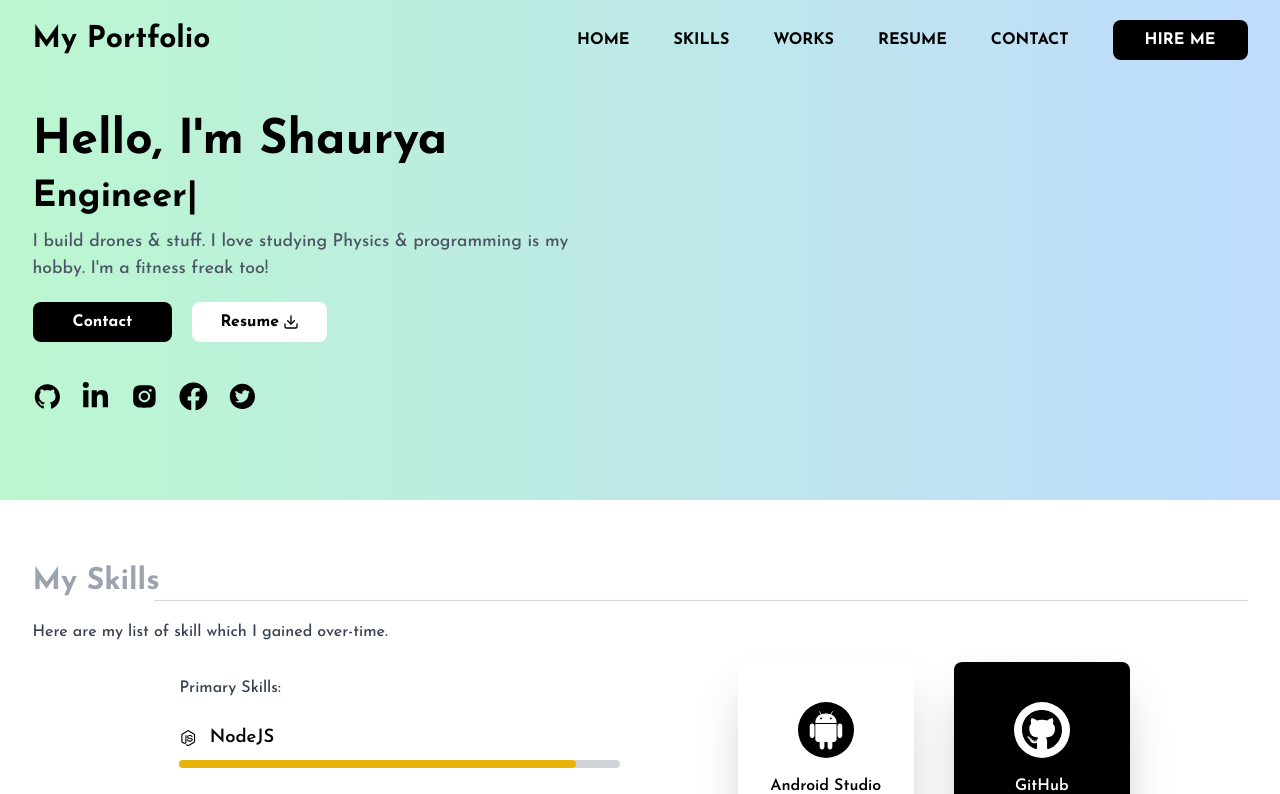
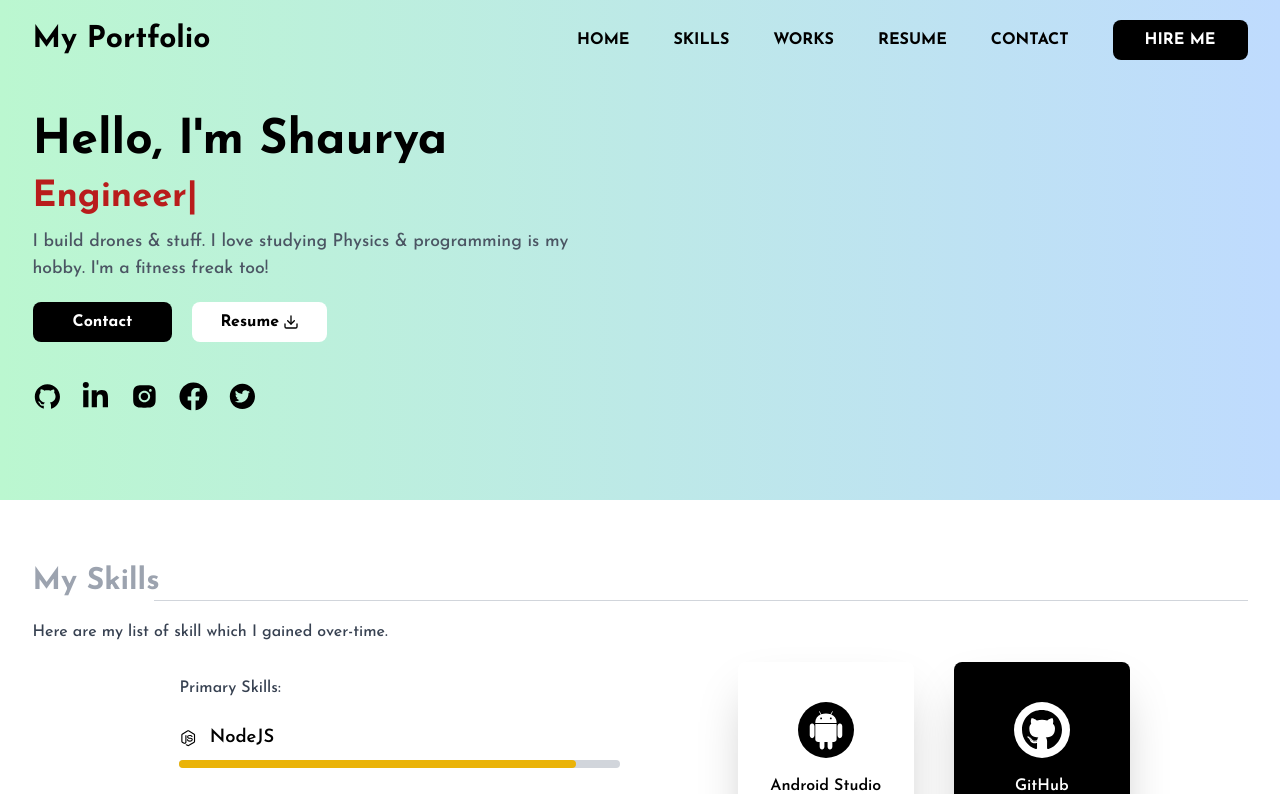
Before and after one commit to ShauryaKr/shaurya-portfolio-2, a React (Vite) app: page / in a window 1280 px wide. Shown: the top 794 px of the page. Built offline with nearby package versions, Linux system fonts and the light colour scheme.

Commit message:
Hero.jsx

```diff
--- a/src/components/hero/Hero.jsx
+++ b/src/components/hero/Hero.jsx
@@ -36,7 +36,7 @@ const Hero = () => {
               speed={30}
               wrapper="h2"
               repeat={Infinity}
-              className="text-red-750 text-4xl font-bold sm:text-3xl"
+              className="text-red-700 text-4xl font-bold sm:text-3xl"
             />
             <p
               // data-aos="fade-up"
```
